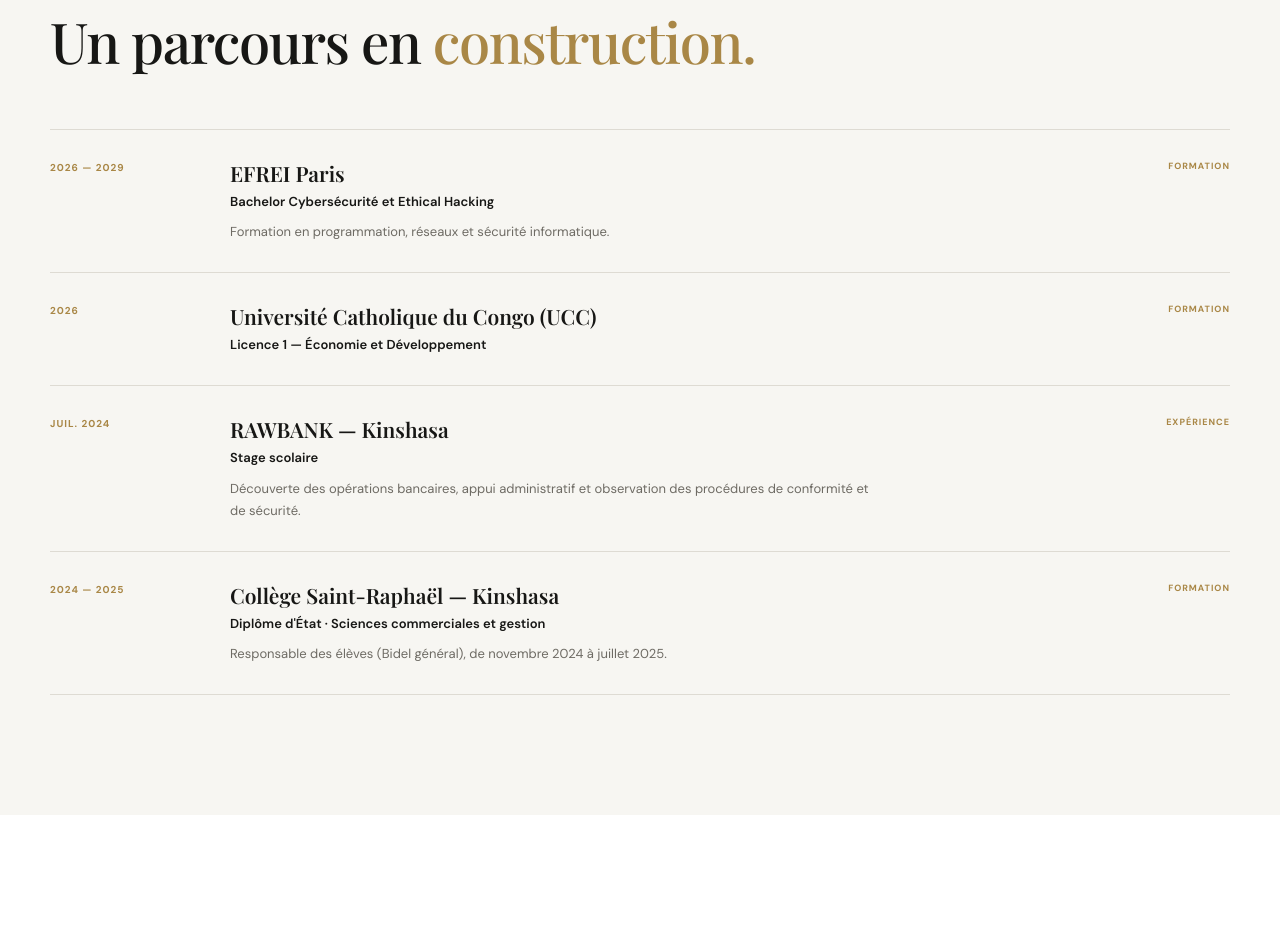
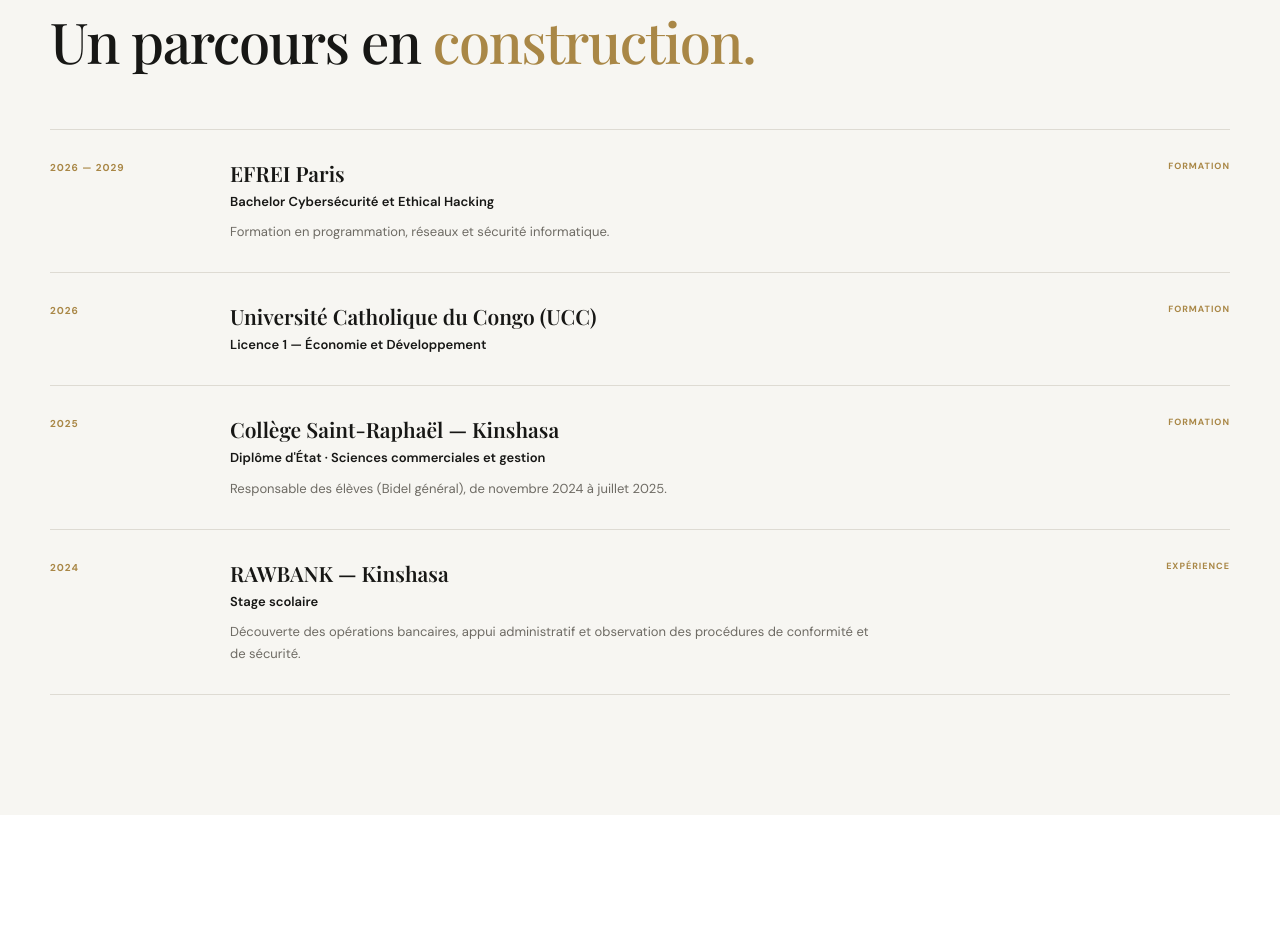
Before and after one commit to REASPER-243/portfolio, a plain HTML site: page index.html in a window 1280 px wide. Shown: the part 1882-2824 px from the top of the page. Drawn offline with nearby package versions, Linux system fonts and the light colour scheme.

Commit message:
Refactor timeline items for clarity and consistency

```diff
--- a/index.html
+++ b/index.html
@@ -90,10 +90,44 @@
     <section class="journey section-pad" id="journey"><div class="section-wrap">
       <div class="section-heading reveal"><p class="eyebrow">02 / <span data-fr="PARCOURS" data-en="JOURNEY">PARCOURS</span></p><h2 data-fr="Un parcours en <em>construction.</em>" data-en="A journey in <em>progress.</em>">Un parcours en <em>construction.</em></h2></div>
       <div class="timeline">
-        <article class="timeline-item reveal"><span class="timeline-date">2026 — 2029</span><div><h3>EFREI Paris</h3><p class="timeline-sub" data-fr="Bachelor Cybersécurité et Ethical Hacking" data-en="Bachelor's in Cybersecurity and Ethical Hacking">Bachelor Cybersécurité et Ethical Hacking</p><p data-fr="Formation en programmation, réseaux et sécurité informatique." data-en="Studies in programming, networks and information security.">Formation en programmation, réseaux et sécurité informatique.</p></div><span class="timeline-type" data-fr="FORMATION" data-en="EDUCATION">FORMATION</span></article>
-        <article class="timeline-item reveal"><span class="timeline-date">2026</span><div><h3>Université Catholique du Congo (UCC)</h3><p class="timeline-sub" data-fr="Licence 1 — Économie et Développement" data-en="First-year undergraduate studies — Economics and Development">Licence 1 — Économie et Développement</p></div><span class="timeline-type" data-fr="FORMATION" data-en="EDUCATION">FORMATION</span></article>
-        <article class="timeline-item reveal"><span class="timeline-date">JUIL. 2024</span><div><h3>RAWBANK — Kinshasa</h3><p class="timeline-sub" data-fr="Stage scolaire" data-en="School internship">Stage scolaire</p><p data-fr="Découverte des opérations bancaires, appui administratif et observation des procédures de conformité et de sécurité." data-en="Introduction to banking operations, administrative support, and observation of compliance and security procedures.">Découverte des opérations bancaires, appui administratif et observation des procédures de conformité et de sécurité.</p></div><span class="timeline-type" data-fr="EXPÉRIENCE" data-en="EXPERIENCE">EXPÉRIENCE</span></article>
-        <article class="timeline-item reveal"><span class="timeline-date">2024 — 2025</span><div><h3>Collège Saint-Raphaël — Kinshasa</h3><p class="timeline-sub" data-fr="Diplôme d'État · Sciences commerciales et gestion" data-en="State Diploma · Commercial Sciences and Management">Diplôme d'État · Sciences commerciales et gestion</p><p data-fr="Responsable des élèves (Bidel général), de novembre 2024 à juillet 2025." data-en="Student representative (Bidel général), November 2024 to July 2025.">Responsable des élèves (Bidel général), de novembre 2024 à juillet 2025.</p></div><span class="timeline-type" data-fr="FORMATION" data-en="EDUCATION">FORMATION</span></article>
+       <article class="timeline-item reveal">
+  <span class="timeline-date">2026 — 2029</span>
+  <div>
+    <h3>EFREI Paris</h3>
+    <p class="timeline-sub" data-fr="Bachelor Cybersécurité et Ethical Hacking" data-en="Bachelor's in Cybersecurity and Ethical Hacking">Bachelor Cybersécurité et Ethical Hacking</p>
+    <p data-fr="Formation en programmation, réseaux et sécurité informatique." data-en="Studies in programming, networks and information security.">Formation en programmation, réseaux et sécurité informatique.</p>
+  </div>
+  <span class="timeline-type" data-fr="FORMATION" data-en="EDUCATION">FORMATION</span>
+</article>
+
+<article class="timeline-item reveal">
+  <span class="timeline-date">2026</span>
+  <div>
+    <h3>Université Catholique du Congo (UCC)</h3>
+    <p class="timeline-sub" data-fr="Licence 1 — Économie et Développement" data-en="First-year undergraduate studies — Economics and Development">Licence 1 — Économie et Développement</p>
+  </div>
+  <span class="timeline-type" data-fr="FORMATION" data-en="EDUCATION">FORMATION</span>
+</article>
+
+<article class="timeline-item reveal">
+  <span class="timeline-date">2025</span>
+  <div>
+    <h3>Collège Saint-Raphaël — Kinshasa</h3>
+    <p class="timeline-sub" data-fr="Diplôme d'État · Sciences commerciales et gestion" data-en="State Diploma · Commercial Sciences and Management">Diplôme d'État · Sciences commerciales et gestion</p>
+    <p data-fr="Responsable des élèves (Bidel général), de novembre 2024 à juillet 2025." data-en="Student representative (Bidel général), November 2024 to July 2025.">Responsable des élèves (Bidel général), de novembre 2024 à juillet 2025.</p>
+  </div>
+  <span class="timeline-type" data-fr="FORMATION" data-en="EDUCATION">FORMATION</span>
+</article>
+
+<article class="timeline-item reveal">
+  <span class="timeline-date">2024</span>
+  <div>
+    <h3>RAWBANK — Kinshasa</h3>
+    <p class="timeline-sub" data-fr="Stage scolaire" data-en="School internship">Stage scolaire</p>
+    <p data-fr="Découverte des opérations bancaires, appui administratif et observation des procédures de conformité et de sécurité." data-en="Introduction to banking operations, administrative support, and observation of compliance and security procedures.">Découverte des opérations bancaires, appui administratif et observation des procédures de conformité et de sécurité.</p>
+  </div>
+  <span class="timeline-type" data-fr="EXPÉRIENCE" data-en="EXPERIENCE">EXPÉRIENCE</span>
+</article>
       </div>
     </div></section>
 
```
